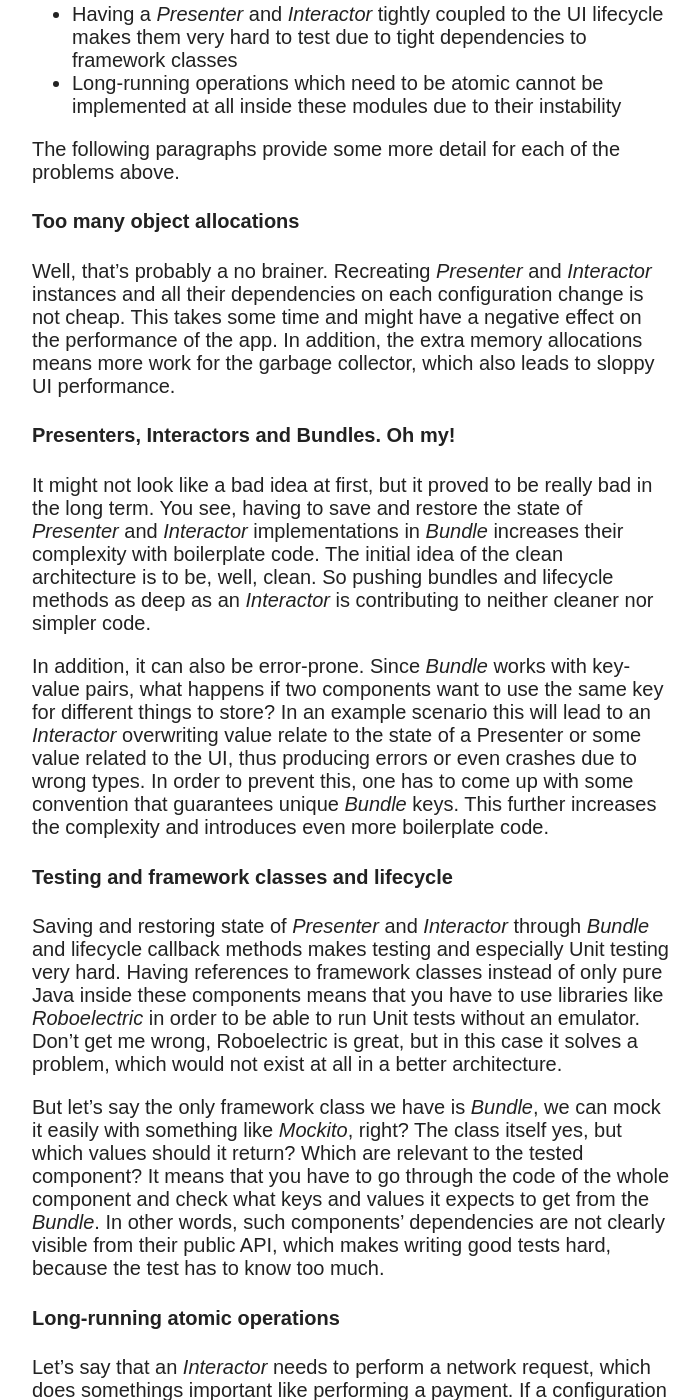
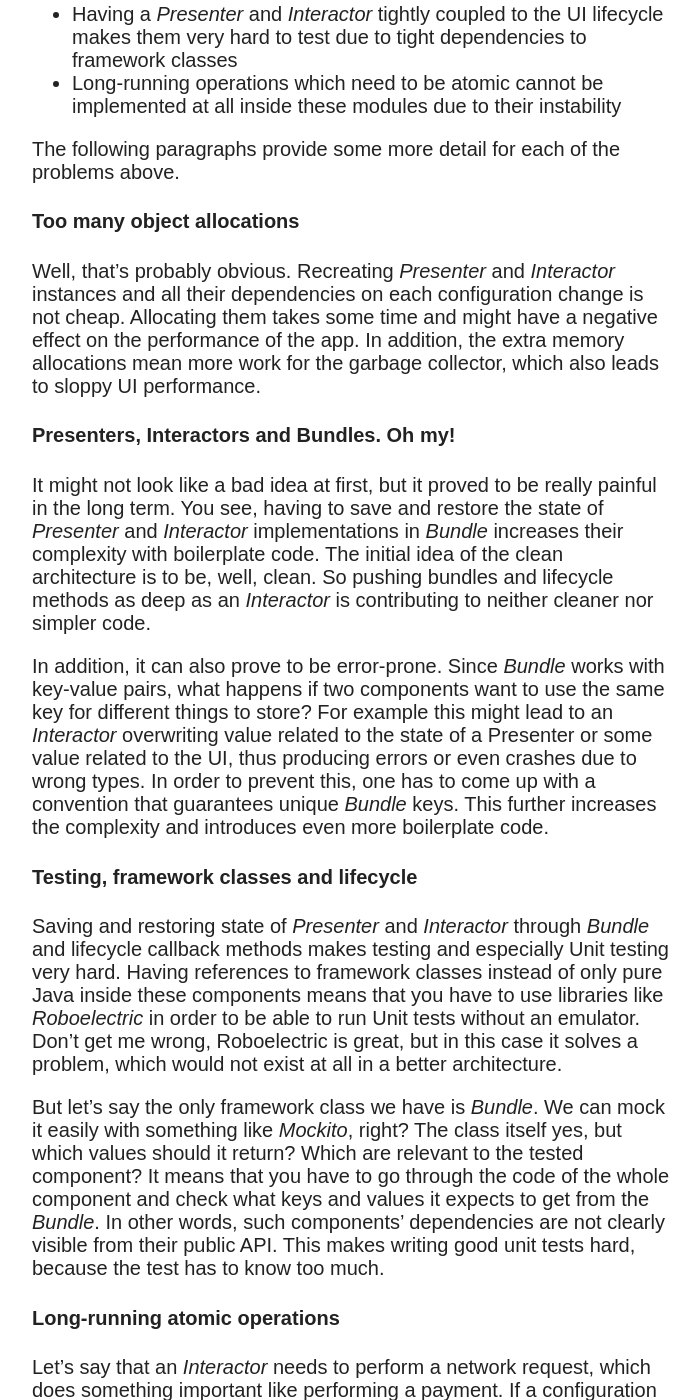
Before and after one commit to luboganev/luboganev.github.io, a Jekyll site: the page built from _posts/2016-05-15-clean-architecture-pt5.md, in a window 1280 px wide and 1400 px high, scrolled down 1154 px. Shown: the whole window, without its empty margins (318-1018 px from the left). Built offline with Jekyll 4.4.1, drawn with Linux system fonts in a browser that asks for light colours; nearby versions of some CDN libraries; some of the changed text lies outside the part shown.

Commit message:
Edit the clean architecture 5

```diff
--- a/_posts/2016-05-15-clean-architecture-pt5.md
+++ b/_posts/2016-05-15-clean-architecture-pt5.md
@@ -21,20 +21,20 @@ All the problems with the proposed implementation actually originate from a sing
 The following paragraphs provide some more detail for each of the problems above.
 
 #### Too many object allocations
-Well, that's probably a no brainer. Recreating _Presenter_ and _Interactor_ instances and all their dependencies on each configuration change is not cheap. This takes some time and might have a negative effect on the performance of the app. In addition, the extra memory allocations means more work for the garbage collector, which also leads to sloppy UI performance.
+Well, that's probably obvious. Recreating _Presenter_ and _Interactor_ instances and all their dependencies on each configuration change is not cheap. Allocating them takes some time and might have a negative effect on the performance of the app. In addition, the extra memory allocations mean more work for the garbage collector, which also leads to sloppy UI performance.
 
 #### Presenters, Interactors and Bundles. Oh my!
-It might not look like a bad idea at first, but it proved to be really bad in the long term. You see, having to save and restore the state of _Presenter_ and _Interactor_ implementations in _Bundle_ increases their complexity with boilerplate code. The initial idea of the clean architecture is to be, well, clean. So pushing bundles and lifecycle methods as deep as an _Interactor_ is contributing to neither cleaner nor simpler code.
+It might not look like a bad idea at first, but it proved to be really painful in the long term. You see, having to save and restore the state of _Presenter_ and _Interactor_ implementations in _Bundle_ increases their complexity with boilerplate code. The initial idea of the clean architecture is to be, well, clean. So pushing bundles and lifecycle methods as deep as an _Interactor_ is contributing to neither cleaner nor simpler code.
 
-In addition, it can also be error-prone. Since _Bundle_ works with key-value pairs, what happens if two components want to use the same key for different things to store? In an example scenario this will lead to an _Interactor_ overwriting value relate to the state of a Presenter or some value related to the UI, thus producing errors or even crashes due to wrong types. In order to prevent this, one has to come up with some convention that guarantees unique _Bundle_ keys. This further increases the complexity and introduces even more boilerplate code.
+In addition, it can also prove to be error-prone. Since _Bundle_ works with key-value pairs, what happens if two components want to use the same key for different things to store? For example this might lead to an _Interactor_ overwriting value related to the state of a Presenter or some value related to the UI, thus producing errors or even crashes due to wrong types. In order to prevent this, one has to come up with a convention that guarantees unique _Bundle_ keys. This further increases the complexity and introduces even more boilerplate code.
 
-#### Testing and framework classes and lifecycle
+#### Testing, framework classes and lifecycle
 Saving and restoring state of _Presenter_ and _Interactor_ through _Bundle_ and lifecycle callback methods makes testing and especially Unit testing very hard. Having references to framework classes instead of only pure Java inside these components means that you have to use libraries like _Roboelectric_ in order to be able to run Unit tests without an emulator. Don't get me wrong, Roboelectric is great, but in this case it solves a problem, which would not exist at all in a better architecture.
 
-But let's say the only framework class we have is _Bundle_, we can mock it easily with something like _Mockito_, right? The class itself yes, but which values should it return? Which are relevant to the tested component? It means that you have to go through the code of the whole component and check what keys and values it expects to get from the _Bundle_. In other words, such components' dependencies are not clearly visible from their public API, which makes writing good tests hard, because the test has to know too much.
+But let's say the only framework class we have is _Bundle_. We can mock it easily with something like _Mockito_, right? The class itself yes, but which values should it return? Which are relevant to the tested component? It means that you have to go through the code of the whole component and check what keys and values it expects to get from the _Bundle_. In other words, such components' dependencies are not clearly visible from their public API. This makes writing good unit tests hard, because the test has to know too much.
 
 #### Long-running atomic operations
-Let's say that an _Interactor_ needs to perform a network request, which does somethings important like performing a payment. If a configuration change happens while the request is running, we end up with a brand new _Interactor_ which only knows that a request was sent. But it has no idea if it has reached the server, if it has failed or succeeded. It will also never get back the result of this operation coming from the server.
+Let's say that an _Interactor_ needs to perform a network request, which does something important like performing a payment. If a configuration change happens while the request is running, we end up with a brand new _Interactor_ which only knows that a request was sent. But it has no idea if it has reached the server, if it has failed or succeeded. It will also never get back the result of this operation coming from the server.
 
 This problem was already discussed into the previous post, which suggests that such _Interactor_ should live in the Application object graph and not in any of the scoped object graphs. This, however, means that once allocated this Interactor will stay in memory as long as the process lives, which is not that efficient. In addition, scoped graph Interactors have to somehow communicate with this special Interactor, which introduces yet more complexity.
 
@@ -79,7 +79,7 @@ This implementation maps instances of the _ObjectGraph_ to unique auto-increment
 Please notice the _removeObjectGraph(id)_ method, which is used to remove object graphs related to an _Activity_ that is finished. In the previous implementation the scoped _ObjectGraph_ was garbage collected each time an _Activity_ was destroyed, but now we have to take care of this ourselves and call this remove method when an _Activity_ is finishing and will not come back.
 
 #### The new BaseDaggerActivity
-The second important component we need to take in account is the _BaseDaggerActivity_. It does not contain instance of its scoped ObjectGraph anymore, but calls the methods of the _ObjectGraphHolder_. The most important functionality can be found in the snipper below
+The second important component we need to look at is the _BaseDaggerActivity_. It does not contain instance of its scoped ObjectGraph anymore, but calls the methods of the _ObjectGraphHolder_. The most important functionality can be found in the snippet below
 
 {% highlight java %}
 
```
Also changed, not shown: other parts of _posts/2016-05-15-clean-architecture-pt5.md (+6 -6 lines).
